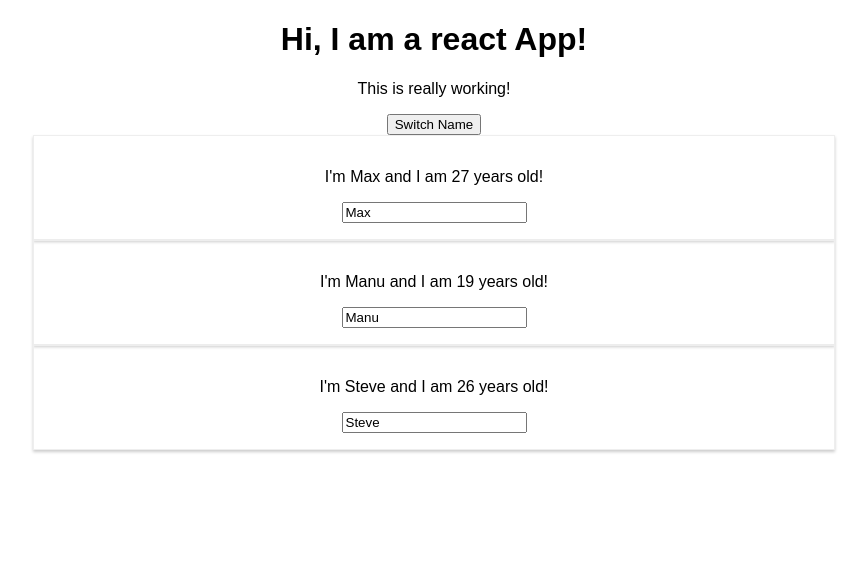
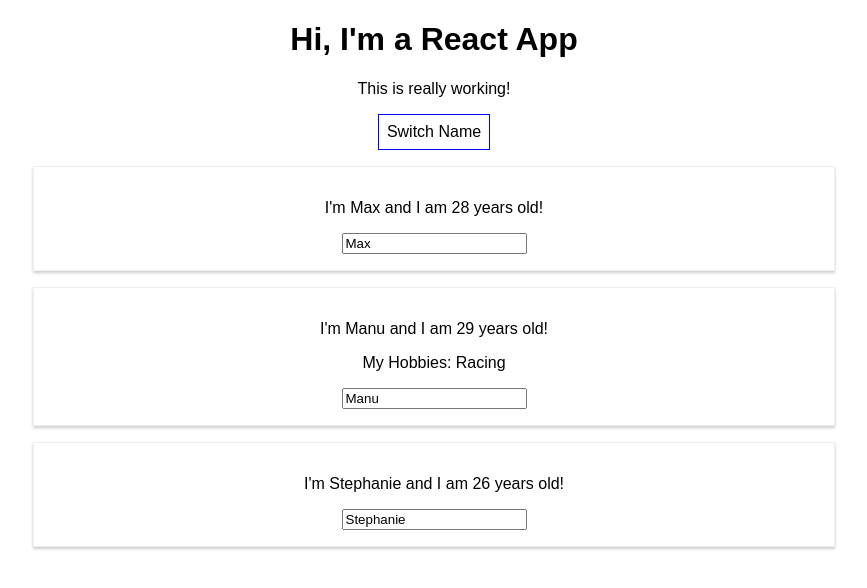
Before and after one commit to shurui91/algtoolbox, a React (Create React App) app: page / in a window 1280 px wide. Shown: the top 588 px of the page, without its empty margins (206-1073 px from the left). Built offline with nearby package versions, Linux system fonts and the light colour scheme.

Commit message:
lecture48

```diff
--- a/src/App.js
+++ b/src/App.js
@@ -5,29 +5,54 @@
 class App extends Component {
 	state = {
 		persons: [
-			{ name: 'Max', age: 27 },
-			{ name: 'Manu', age: 19 },
-			{ name: 'Steve', age: 26 }
-		]
+			{ name: 'Max', age: 28 },
+			{ name: 'Manu', age: 29 },
+			{ name: 'Stephanie', age: 26 }
+		],
+		otherState: 'some other value'
 	};
 
-	switchNameHandler = () => {
-		// console.log("clicked");
+	switchNameHandler = newName => {
+		// console.log('Was clicked!');
+		// DON'T DO THIS: this.state.persons[0].name = 'Maximilian';
 		this.setState({
 			persons: [
-				{ name: 'Maxx', age: 28 },
+				{ name: newName, age: 28 },
 				{ name: 'Manu', age: 29 },
-				{ name: 'Steve', age: 27 }
+				{ name: 'Stephanie', age: 27 }
+			]
+		});
+	};
+
+	nameChangedHandler = event => {
+		this.setState({
+			persons: [
+				{ name: 'Max', age: 28 },
+				{ name: event.target.value, age: 29 },
+				{ name: 'Stephanie', age: 26 }
 			]
 		});
 	};
 
 	render() {
+		const style = {
+			backgroundColor: 'white',
+			font: 'inherit',
+			border: '1px solid blue',
+			padding: '8px',
+			cursor: 'pointer'
+		};
+
 		return (
 			<div className="App">
-				<h1>Hi, I am a react App!</h1>
+				<h1>Hi, I'm a React App</h1>
 				<p>This is really working!</p>
-				<button onClick={this.switchNameHandler}>Switch Name</button>
+				<button
+					style={style}
+					onClick={() => this.switchNameHandler('Maximilian!!')}
+				>
+					Switch Name
+				</button>
 				<Person
 					name={this.state.persons[0].name}
 					age={this.state.persons[0].age}
@@ -35,13 +60,18 @@
 				<Person
 					name={this.state.persons[1].name}
 					age={this.state.persons[1].age}
-				/>
+					click={this.switchNameHandler.bind(this, 'Max!!!')}
+					changed={this.nameChangedHandler}
+				>
+					My Hobbies: Racing
+				</Person>
 				<Person
 					name={this.state.persons[2].name}
 					age={this.state.persons[2].age}
 				/>
 			</div>
 		);
+		// return React.createElement('div', {className: 'App'}, React.createElement('h1', null, 'Does this work now?'));
 	}
 }
 
--- a/src/Person/Person.css
+++ b/src/Person/Person.css
@@ -1,8 +1,8 @@
 .Person {
-	width: 60%;
-	margin: auto;
-	border: 1px solid #eee;
-	box-shadow: 0 2px 3px #ccc;
-	padding: 16px;
-	text-align: center;
+    width: 60%;
+    margin: 16px auto;
+    border: 1px solid #eee;
+    box-shadow: 0 2px 3px #ccc;
+    padding: 16px;
+    text-align: center;
 }
```
